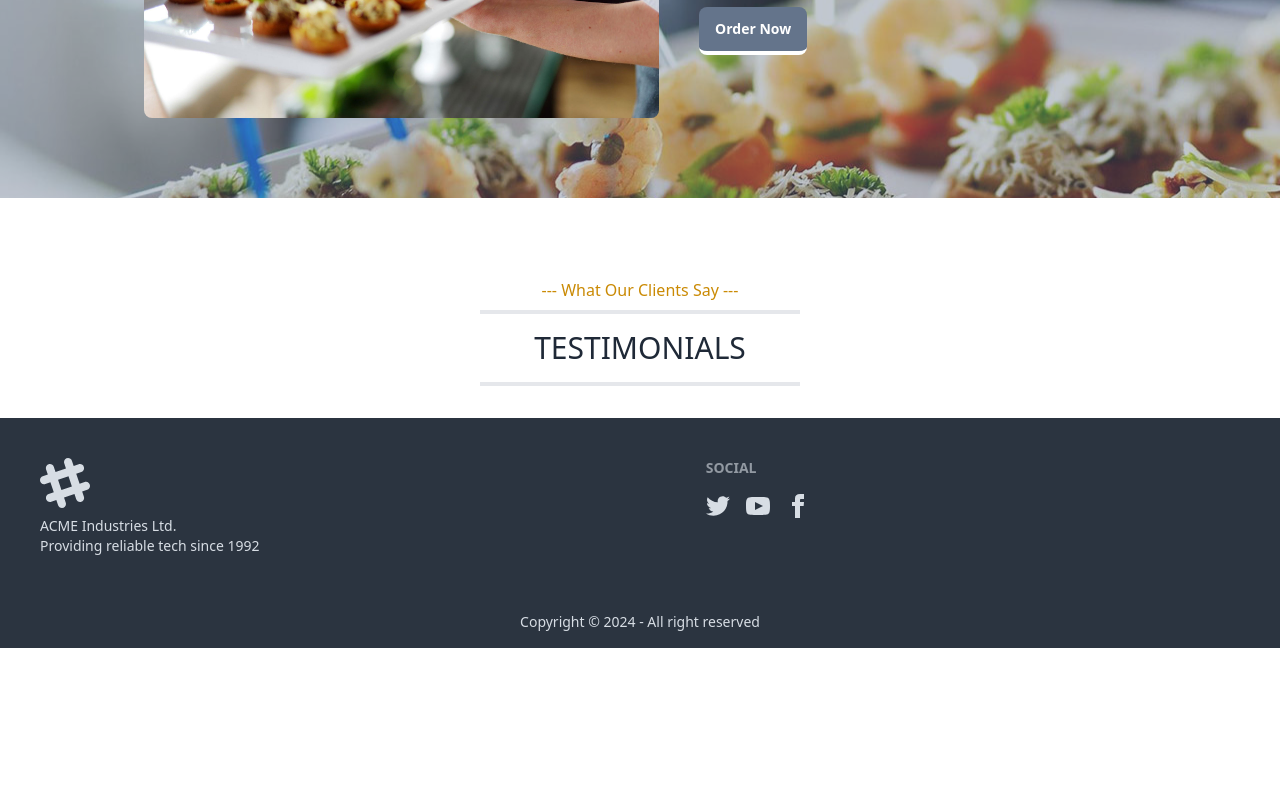
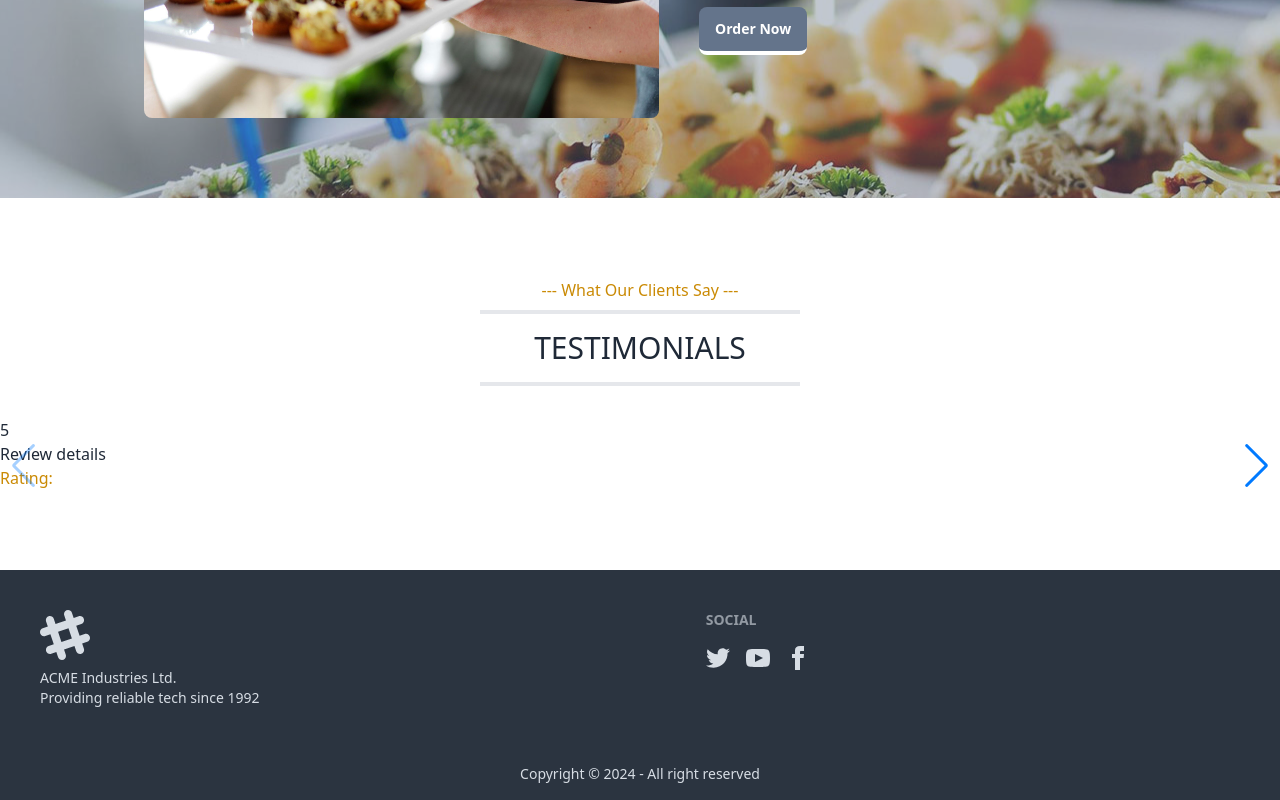
Before and after one commit to RaisulislamRimon/bistro-boss-client, a React (Vite) app: page / in a window 1280 px wide. Shown: the part 2512-3312 px from the top of the page. Before the commit the page ends 3160 px from the top, so only its background shows below. Built offline with nearby package versions, Linux system fonts and the light colour scheme.

Commit message:
showing reviews

```diff
--- /dev/null
+++ b/public/reviews.json
@@ -0,0 +1,32 @@
+[
+  {
+    "_id": "643010e0f5a7e52ce1e8fa65",
+    "name": "Jane Doe",
+    "details": "Various versions have evolved over the years, sometimes by accident, sometimes on purpose (injected humour and the like). It is a long established fact that a reader will be distracted by the readable content of a page when looking at its layout.",
+    "rating": 3
+  },
+  {
+    "_id": "643010f9f5a7e52ce1e8fa66",
+    "name": "John Doe",
+    "details": "It is a long established fact that a reader will be distracted by the readable content of a page when looking at its layout. Various versions have evolved over the years, sometimes by accident, sometimes on purpose (injected humour and the like)",
+    "rating": 2
+  },
+  {
+    "_id": "6430110af5a7e52ce1e8fa67",
+    "name": "MJ Doe",
+    "details": "It is a long established fact that a reader will be distracted by the readable content of a page when looking at its layout. Various versions have evolved over the years, sometimes by accident, sometimes on purpose (injected humour and the like)",
+    "rating": 5
+  },
+  {
+    "_id": "64301123f5a7e52ce1e8fa68",
+    "name": "Sarah Smith",
+    "details": "I found the product to be incredibly useful and easy to use. The interface is intuitive, and it has all the features I need. Highly recommend it!",
+    "rating": 4
+  },
+  {
+    "_id": "6430113af5a7e52ce1e8fa69",
+    "name": "Robert Johnson",
+    "details": "This is by far the best service I have ever used. The customer support is outstanding, and the product itself is top-notch. I couldn't be happier!",
+    "rating": 5
+  }
+]
--- a/src/pages/Home/Testimonials/Testimonials.jsx
+++ b/src/pages/Home/Testimonials/Testimonials.jsx
@@ -1,12 +1,42 @@
 import SectionTitle from "../../../components/SectionTitle/SectionTitle";
+import { Swiper, SwiperSlide } from "swiper/react";
+import "swiper/css";
+import "swiper/css/navigation";
+import { Navigation } from "swiper/modules";
+import { useEffect, useState } from "react";
 
 export const Testimonials = () => {
+  const [reviews, setReviews] = useState([]);
+  useEffect(() => {
+    fetch("reviews.json")
+      .then((res) => res.json())
+      .then((data) => {
+        console.log(data);
+        setReviews(data);
+      })
+      .catch((error) => console.log(error));
+  }, []);
+  console.log(reviews);
   return (
-    <section>
+    <section className="my-20">
       <SectionTitle
         subHeading={"What Our Clients Say"}
         heading={"Testimonials"}
       />
+      <div>
+        {reviews.length}
+        <Swiper navigation={true} modules={[Navigation]} className="mySwiper">
+          {/* <SwiperSlide>Slide 1</SwiperSlide> */}
+          {reviews.map((review) => (
+            <SwiperSlide key={review._id}>
+              <div>
+                <p>Review details{reviews?.details}</p>
+                <p className="text-yellow-600">Rating:{reviews?.rating}</p>
+              </div>
+            </SwiperSlide>
+          ))}
+        </Swiper>
+      </div>
     </section>
   );
 };
```
